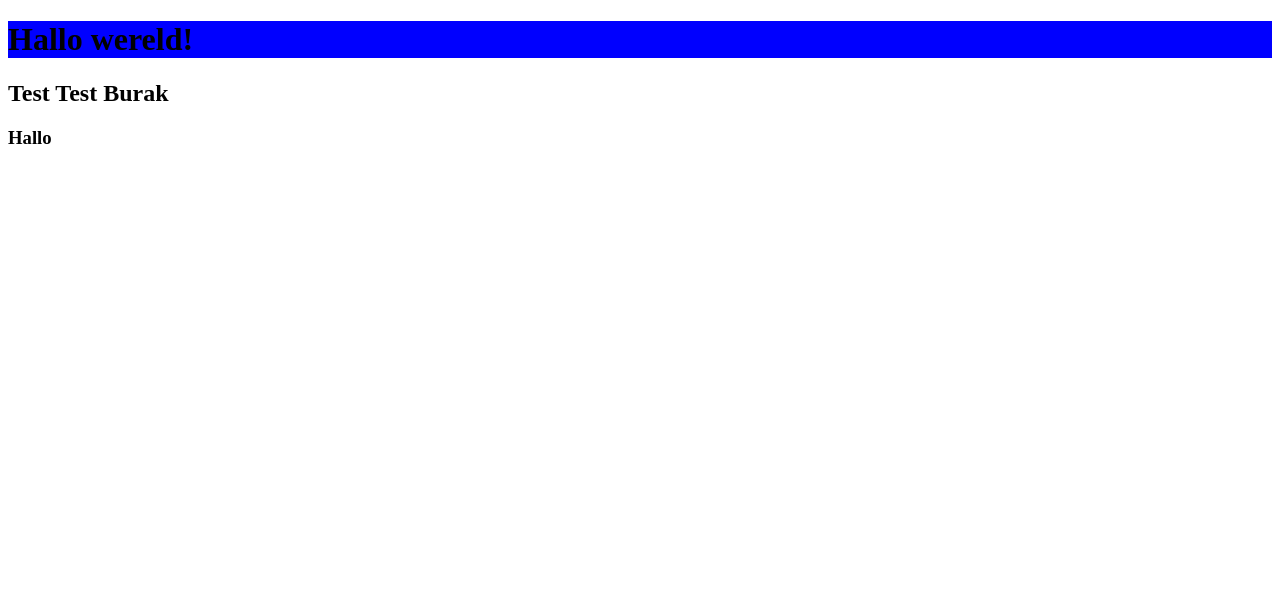
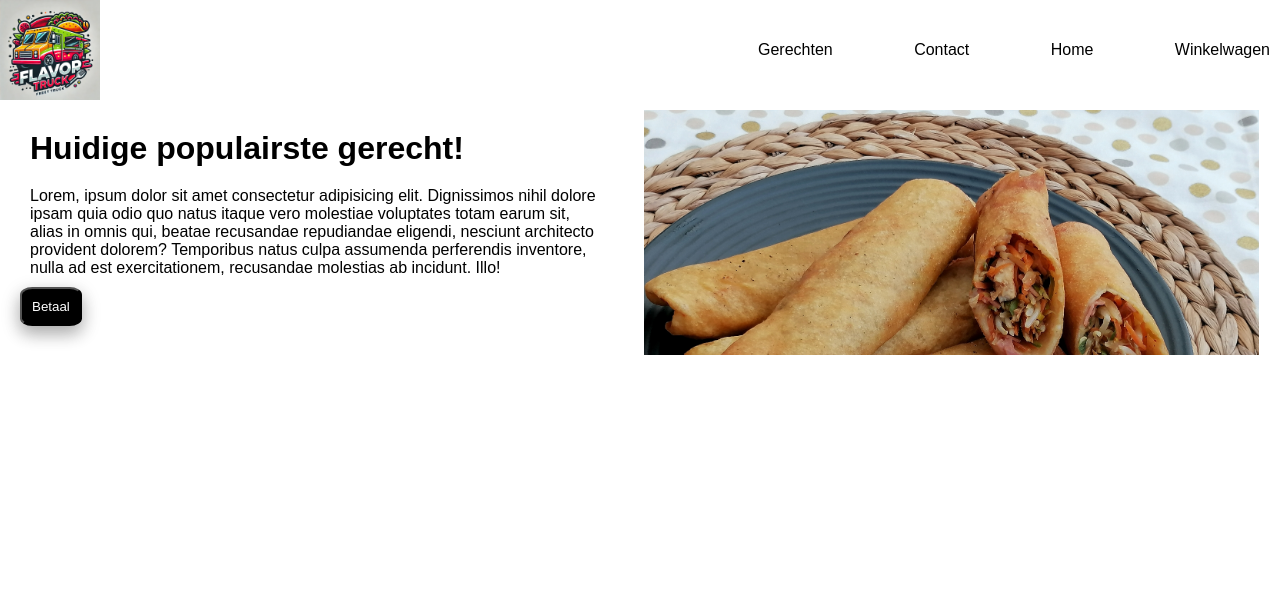
Before and after one commit to graafschapcollegestudent/Workshop-2024-2025, a plain HTML site: page index.html in a window 1280 px wide. Drawn offline with Linux system fonts and the light colour scheme.

Commit message:
Nav en Header Basus gemaakt, er moet nog veel aan gedaan worden

```diff
--- a/index.html
+++ b/index.html
@@ -5,14 +5,94 @@
     <meta name="viewport" content="width=device-width, initial-scale=1.0">
     <title>Document</title>
     <style>
-        h1{
-            background-color: blue;
+        *{
+            margin: 0;
+            padding: 0;
+            box-sizing: border-box;
+        }
+        body{
+            font-family: Arial, Verdana, Geneva, Tahoma, sans-serif
+        }
+        nav{
+            display: flex;
+            justify-content: space-between;
+            width: 100%;
+            height: 100px;
+        }
+        header{
+            width: 100%;
+            height: 500px;
+            display: flex;
+        }
+        .logo img {
+            width: 100px;
+            height: 100%;
+            /* border: 5px solid black; */
+        }
+        .hyperlinks{
+            width: 40%;
+            height: 100%;
+            margin: 0 10px;
+        }
+        .hyperlinks ul{
+            height: 100%;
+            list-style: none;
+            display: flex;
+            justify-content: space-between;
+            align-items: center;
+        }
+        li a {
+            text-decoration: none;
+            color: black;
+        }
+        li a:hover{
+            color: red;
+        }
+        .meestPopulair{
+            padding: 10px;
+            width: 48%;
+            height: 49%;
+            margin: 10px;
+        }
+        .imgPopulair{
+            margin: 10px;
+            width: 48%;
+            height: 49%;
+            background-image: url(img/LoempiaFoto.jpg);
+            background-size: cover;
+        }
+        .meestPopulair h1, p, button{
+            padding: 10px;
+        }
+        button{
+            background-color: black;
+            color: white;
+            border-radius: 20%;
+            box-shadow: 0 8px 16px 0 rgba(0,0,0,0.2), 0 6px 20px 0 rgba(0,0,0,0.19);
         }
     </style>
 </head>
 <body>
-    <h1>Hallo wereld!</h1>
-    <h2>Test Test Burak</h2>
-    <h3>Hallo</h3>
+    <nav>
+        <div class="logo"><img src="img/Logo Foodtruck.webp" alt="Logo foodtruck"></div>
+        <div class="hyperlinks">
+            <ul>
+                <li><a href="#">Gerechten</a></li>
+                <li><a href="#">Contact</a></li>
+                <li><a href="#">Home</a></li>
+                <li><a href="#">Winkelwagen</a></li>
+            </ul>
+        </div>
+    </nav>
+    <header>
+        <div class="meestPopulair">
+            <h1>Huidige populairste gerecht!</h1>
+            <p>Lorem, ipsum dolor sit amet consectetur adipisicing elit. Dignissimos nihil dolore ipsam quia odio quo natus itaque vero molestiae voluptates totam earum sit, alias in omnis qui, beatae recusandae repudiandae eligendi, nesciunt architecto provident dolorem? Temporibus natus culpa assumenda perferendis inventore, nulla ad est exercitationem, recusandae molestias ab incidunt. Illo!</p>
+            <button>Betaal</button>
+        </div>
+        <div class="imgPopulair">
+
+        </div>
+    </header>
 </body>
 </html>
```
Also changed, not shown: img/Foodtruck Logo.avif (added), img/LoempiaFoto.jpg (added), img/Logo Foodtruck.webp (added).
